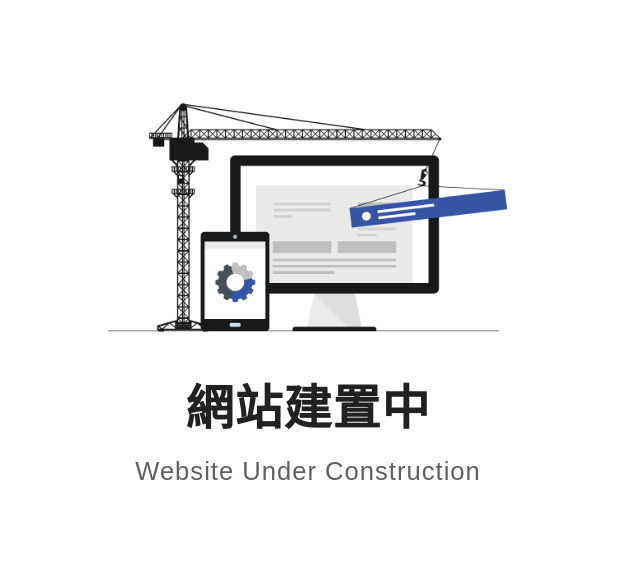
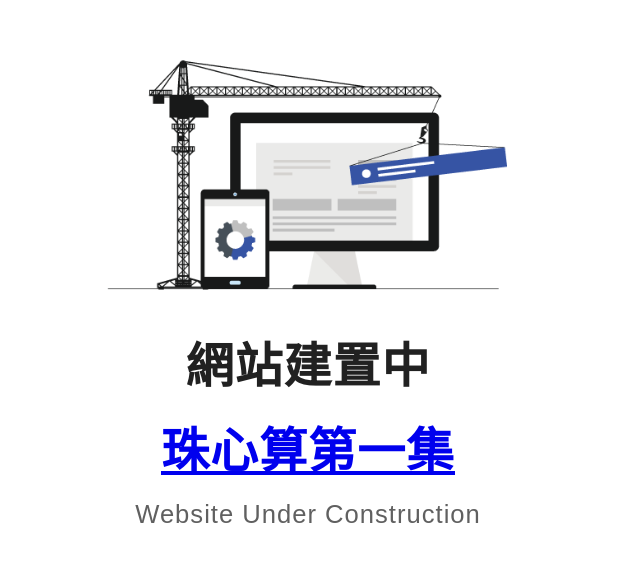
Before and after one commit to panaturbo/panaturbo.github.io, a plain HTML site: page index.html in a window 1280 px wide. Shown: the part 115-676 px from the top of the page, without its empty margins (332-972 px from the left). Drawn offline with Linux system fonts and the light colour scheme.

Commit message:
Update index.html

```diff
--- a/index.html
+++ b/index.html
@@ -12,6 +12,7 @@
     <img src="construction.gif" />
    </div>
    <h1>網站建置中</h1>
+   <h1><a href="https://1drv.ms/v/s!AiVjTLqL1VI6gRkSGseOxFePDj-Y?e=rLJbk3" class="option">珠心算第一集</a></h1>
    <h3>Website Under Construction</h3>
   </div>
  </body>
```
